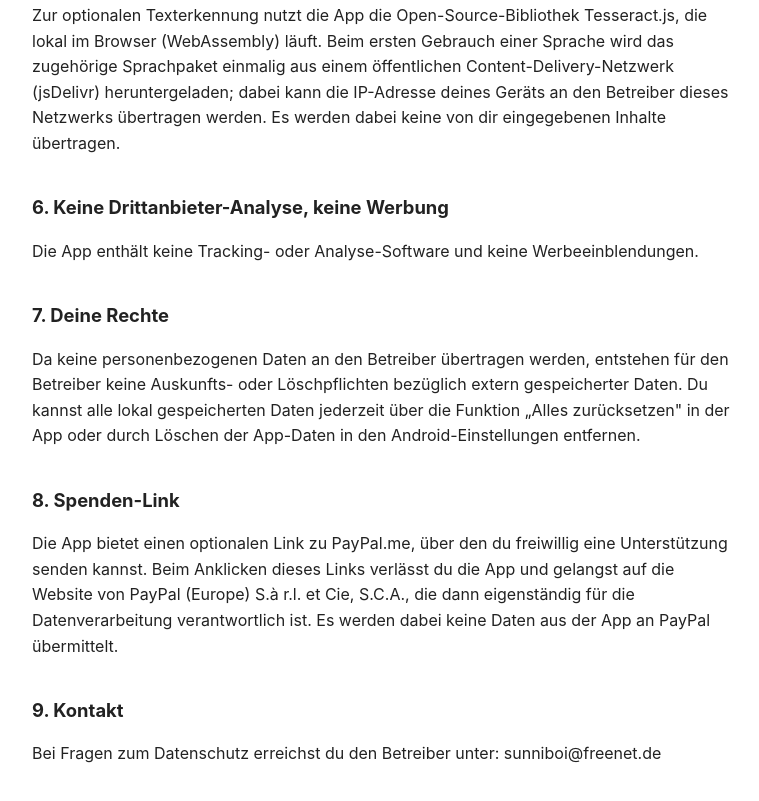
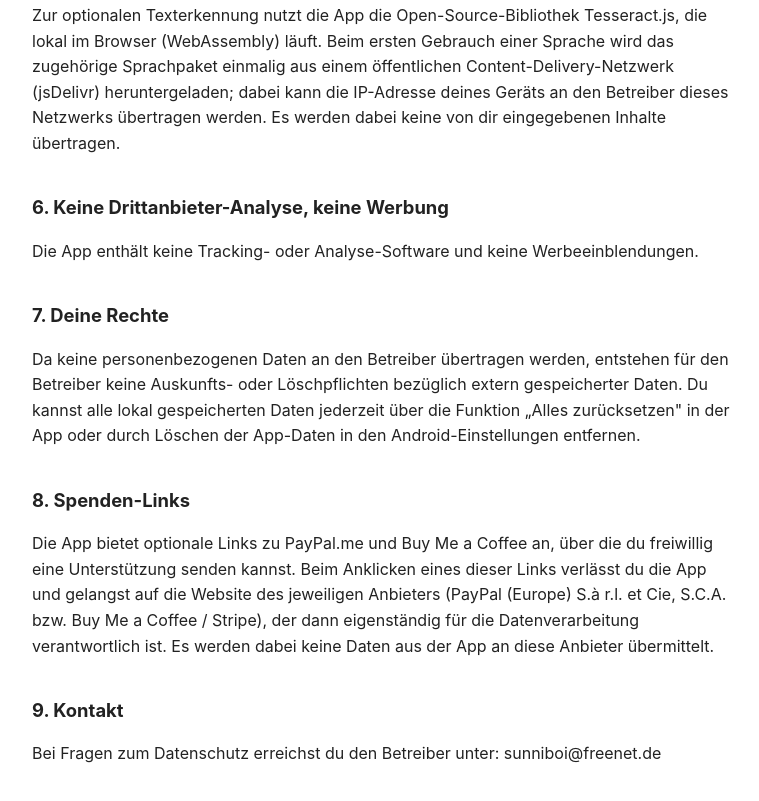
Before and after one commit to sunniboi/bierdeckel-rechner, a plain HTML site: page datenschutzerklaerung.html in a window 1280 px wide. Shown: the part 861-1662 px from the top of the page, without its empty margins (258-1017 px from the left). Drawn offline with Linux system fonts and the light colour scheme.

```diff
--- a/datenschutzerklaerung.html
+++ b/datenschutzerklaerung.html
@@ -33,8 +33,8 @@
 <h2>7. Deine Rechte</h2>
 <p>Da keine personenbezogenen Daten an den Betreiber übertragen werden, entstehen für den Betreiber keine Auskunfts- oder Löschpflichten bezüglich extern gespeicherter Daten. Du kannst alle lokal gespeicherten Daten jederzeit über die Funktion „Alles zurücksetzen" in der App oder durch Löschen der App-Daten in den Android-Einstellungen entfernen.</p>
 
-<h2>8. Spenden-Link</h2>
-<p>Die App bietet einen optionalen Link zu PayPal.me, über den du freiwillig eine Unterstützung senden kannst. Beim Anklicken dieses Links verlässt du die App und gelangst auf die Website von PayPal (Europe) S.à r.l. et Cie, S.C.A., die dann eigenständig für die Datenverarbeitung verantwortlich ist. Es werden dabei keine Daten aus der App an PayPal übermittelt.</p>
+<h2>8. Spenden-Links</h2>
+<p>Die App bietet optionale Links zu PayPal.me und Buy Me a Coffee an, über die du freiwillig eine Unterstützung senden kannst. Beim Anklicken eines dieser Links verlässt du die App und gelangst auf die Website des jeweiligen Anbieters (PayPal (Europe) S.à r.l. et Cie, S.C.A. bzw. Buy Me a Coffee / Stripe), der dann eigenständig für die Datenverarbeitung verantwortlich ist. Es werden dabei keine Daten aus der App an diese Anbieter übermittelt.</p>
 
 <h2>9. Kontakt</h2>
 <p>Bei Fragen zum Datenschutz erreichst du den Betreiber unter: sunniboi@freenet.de</p>
```
Also changed, not shown: index.html (+2 -1 lines).
